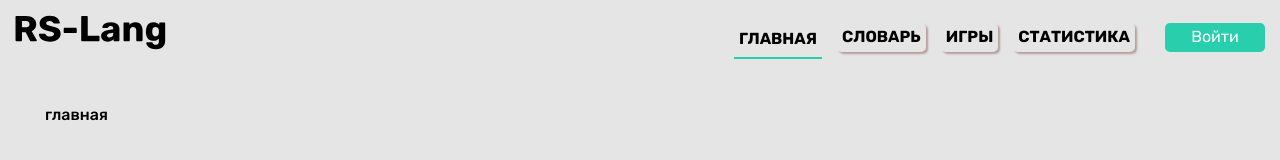
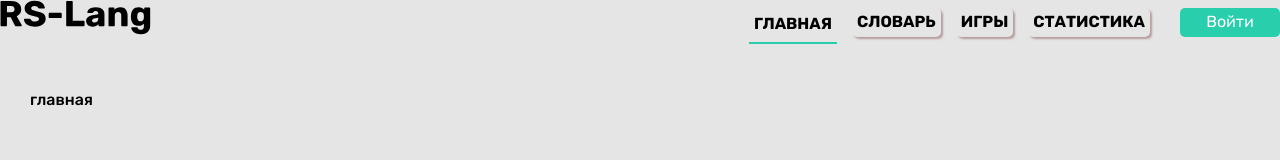
Before and after one commit to olegov-lab/rslang, a website built with webpack: page src/index.html in a window 1280 px wide. Built offline with nearby package versions, Linux system fonts and the light colour scheme.

Commit message:
feat: fix mistakes

```diff
--- a/src/components/header/header.ts
+++ b/src/components/header/header.ts
@@ -15,7 +15,6 @@ export class Header extends Component {
 
 
   // partOfHeader: Component;
-
 
 
   nav: Component[] = [];
--- a/src/index.css
+++ b/src/index.css
@@ -4,9 +4,7 @@ html {
 
 body {
   background-color: #e5e5e5;
-  padding: 15px;
   font-size: 1.6rem;
-  /* font-family: "Lato", Verdana, sans-serif; */
   font-family: "Rubik", Verdana, sans-serif;
   font-style: normal;
   font-weight: 500;
```
Also changed, not shown: README.md.
